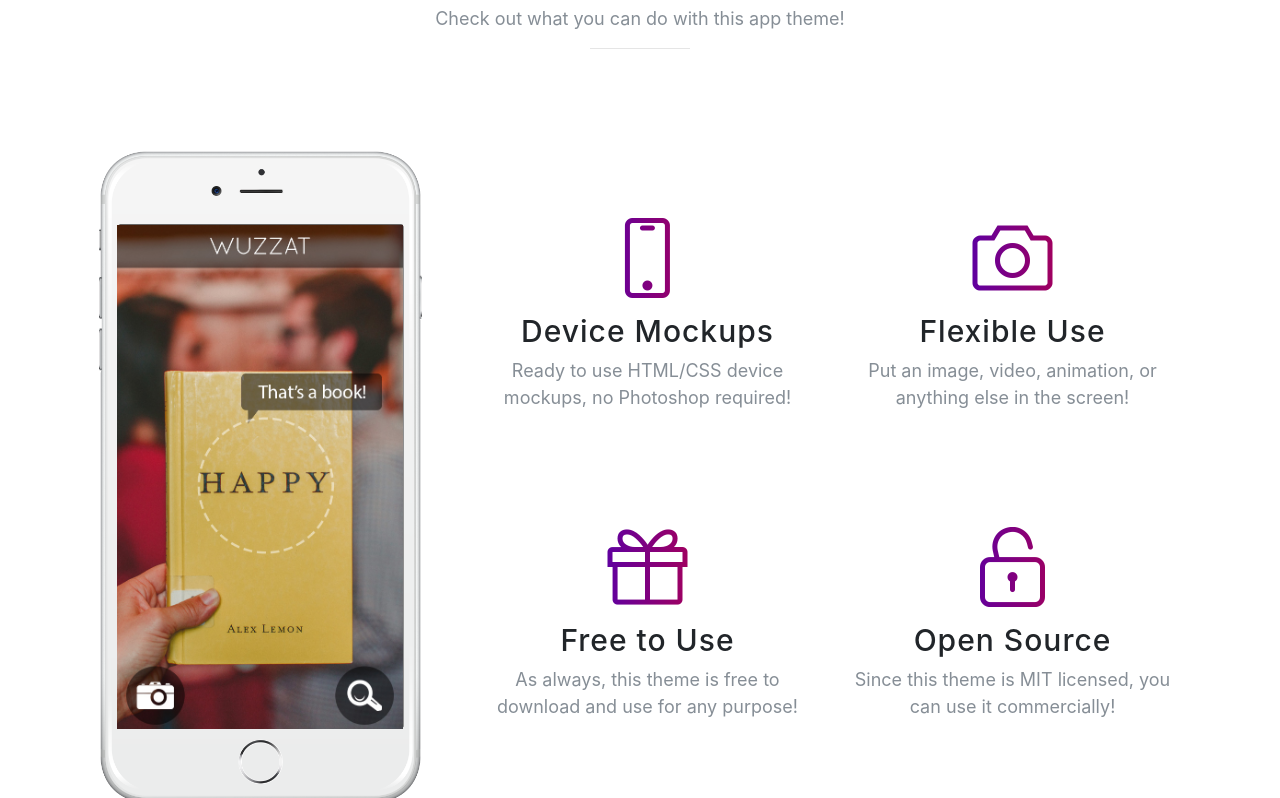
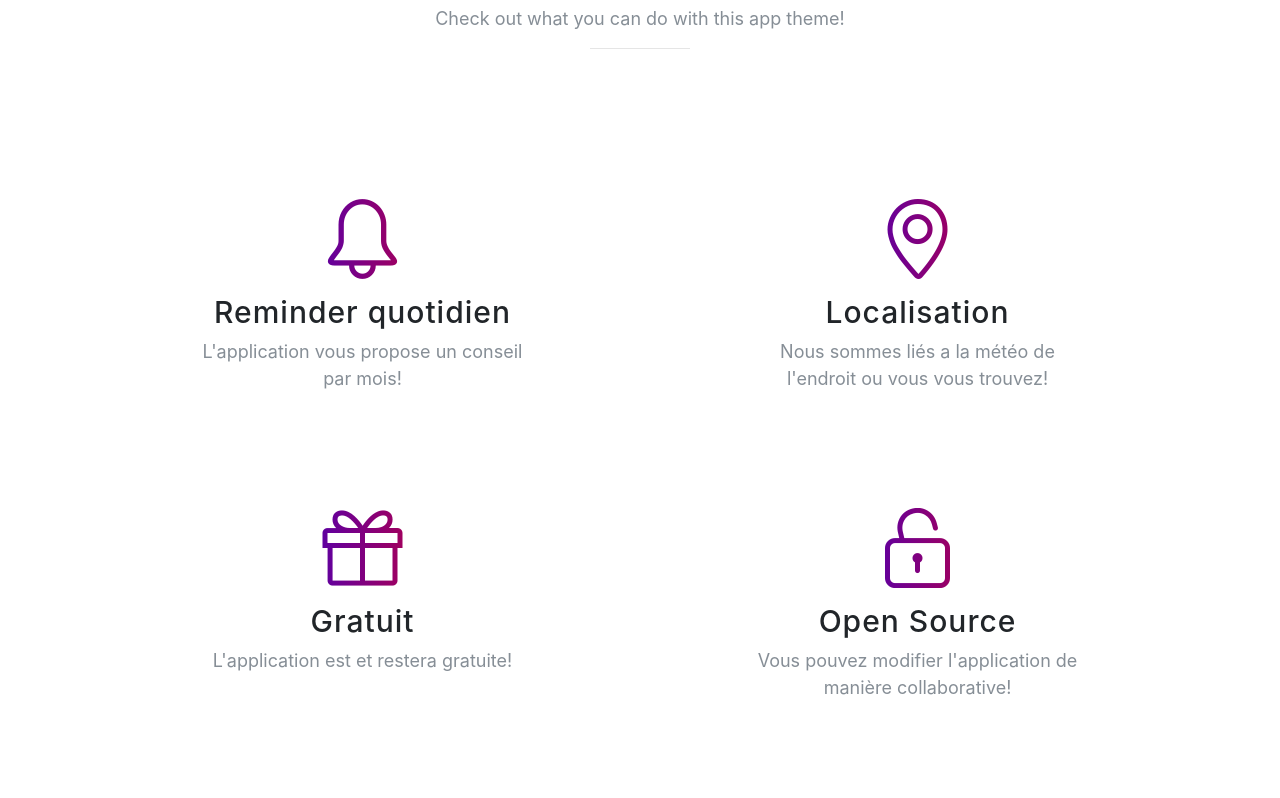
Before and after one commit to tritonjoyeux/iso_smart, a website with bundled scripts: page index.html in a window 1280 px wide. Shown: the part 2002-2800 px from the top of the page. Built offline with nearby package versions, Linux system fonts and the light colour scheme; a web font is replaced by a local one.

Commit message:
add picto

```diff
--- a/index.html
+++ b/index.html
@@ -67,7 +67,19 @@
             </div>
           </div>
           <div class="col-lg-5 my-auto">
-
+            <div class="device-container">
+              <div class="device-mockup iphone6_plus portrait white">
+                <div class="device">
+                  <div class="screen">
+                    <!-- Demo image for screen mockup, you can put an image here, some HTML, an animation, video, or anything else! -->
+                    <img src="img/demo-screen-1.jpg" class="img-fluid" alt="">
+                  </div>
+                  <div class="button">
+                    <!-- You can hook the "home button" to some JavaScript events or just remove it -->
+                  </div>
+                </div>
+              </div>
+            </div>
           </div>
         </div>
       </div>
@@ -114,36 +126,21 @@
           <hr>
         </div>
         <div class="row">
-          <div class="col-lg-4 my-auto">
-            <div class="device-container">
-              <div class="device-mockup iphone6_plus portrait white">
-                <div class="device">
-                  <div class="screen">
-                    <!-- Demo image for screen mockup, you can put an image here, some HTML, an animation, video, or anything else! -->
-                    <img src="img/demo-screen-1.jpg" class="img-fluid" alt="">
-                  </div>
-                  <div class="button">
-                    <!-- You can hook the "home button" to some JavaScript events or just remove it -->
-                  </div>
-                </div>
-              </div>
-            </div>
-          </div>
-          <div class="col-lg-8 my-auto">
+          <div class="col-lg-12 my-auto">
             <div class="container-fluid">
               <div class="row">
                 <div class="col-lg-6">
                   <div class="feature-item">
-                    <i class="icon-screen-smartphone text-primary"></i>
-                    <h3>Device Mockups</h3>
-                    <p class="text-muted">Ready to use HTML/CSS device mockups, no Photoshop required!</p>
+                    <i class="icon-bell text-primary"></i>
+                    <h3>Reminder quotidien</h3>
+                    <p class="text-muted">L'application vous propose un conseil par mois!</p>
                   </div>
                 </div>
                 <div class="col-lg-6">
                   <div class="feature-item">
-                    <i class="icon-camera text-primary"></i>
-                    <h3>Flexible Use</h3>
-                    <p class="text-muted">Put an image, video, animation, or anything else in the screen!</p>
+                    <i class="icon-location-pin text-primary"></i>
+                    <h3>Localisation</h3>
+                    <p class="text-muted">Nous sommes liés a la météo de l'endroit ou vous vous trouvez!</p>
                   </div>
                 </div>
               </div>
@@ -151,15 +148,15 @@
                 <div class="col-lg-6">
                   <div class="feature-item">
                     <i class="icon-present text-primary"></i>
-                    <h3>Free to Use</h3>
-                    <p class="text-muted">As always, this theme is free to download and use for any purpose!</p>
+                    <h3>Gratuit</h3>
+                    <p class="text-muted">L'application est et restera gratuite!</p>
                   </div>
                 </div>
                 <div class="col-lg-6">
                   <div class="feature-item">
                     <i class="icon-lock-open text-primary"></i>
                     <h3>Open Source</h3>
-                    <p class="text-muted">Since this theme is MIT licensed, you can use it commercially!</p>
+                    <p class="text-muted">Vous pouvez modifier l'application de manière collaborative!</p>
                   </div>
                 </div>
               </div>
```
